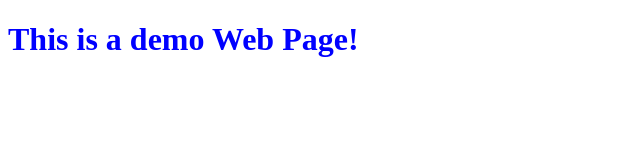
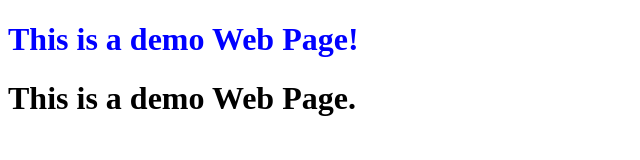
Before and after one commit to v-saurabh/0main_opensap_repo, a plain HTML site: page index.html in a window 1280 px wide. Shown: the whole page, without its empty margins (0-640 px from the left). Drawn offline with Linux system fonts and the light colour scheme.

Commit message:
Changes to index.html

```diff
--- a/index.html
+++ b/index.html
@@ -5,6 +5,8 @@
 		<title>Demo Web Page</title>
 	</head>
 	<body>
+
 		<h1 style="color: blue">This is a demo Web Page!</h1>
+		<h1>This is a demo Web Page.</h1>
 	</body>
 </html>
```
